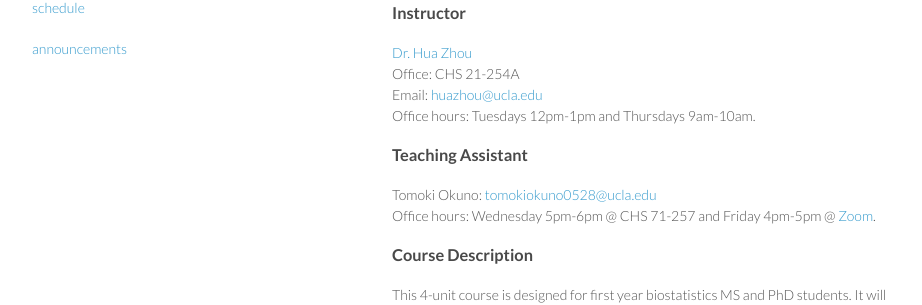
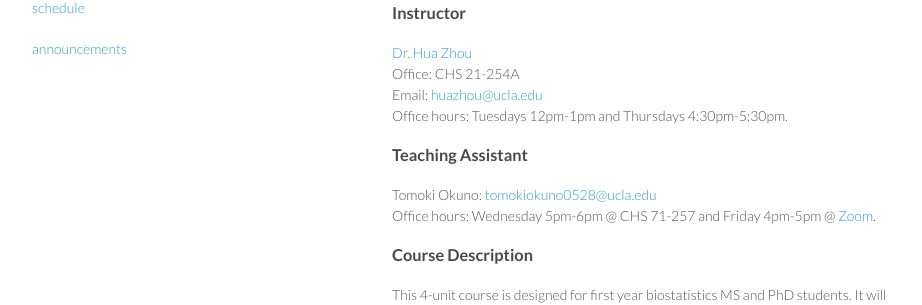
Before and after one commit to ucla-biostat-216/2024fall, a Jekyll site: the page built from syllabus/syllabus.md, in a window 1280 px wide and 900 px high, scrolled down 305 px. Shown: the part 153-458 px from the top of the window, without its empty margins (178-1100 px from the left). Built offline with Jekyll 4.4.1, drawn with Linux system fonts in a browser that asks for light colours.

```diff
--- a/syllabus/syllabus.md
+++ b/syllabus/syllabus.md
@@ -24,7 +24,7 @@ Tuesdays and Thursdays, 10am-11:50am @ CHS 61-235.
 [Dr. Hua Zhou](http://hua-zhou.github.io/)
 Office: CHS 21-254A
 Email: <huazhou@ucla.edu>
-Office hours: Tuesdays 12pm-1pm and Thursdays 9am-10am.
+Office hours: Tuesdays 12pm-1pm and Thursdays 4:30pm-5:30pm.
 
 ### Teaching Assistant
 
```
Also changed, not shown: _posts/2024-10-10-week2-day2.md (added, +15 -0 lines), schedule/schedule.md (+1 -1 lines).
